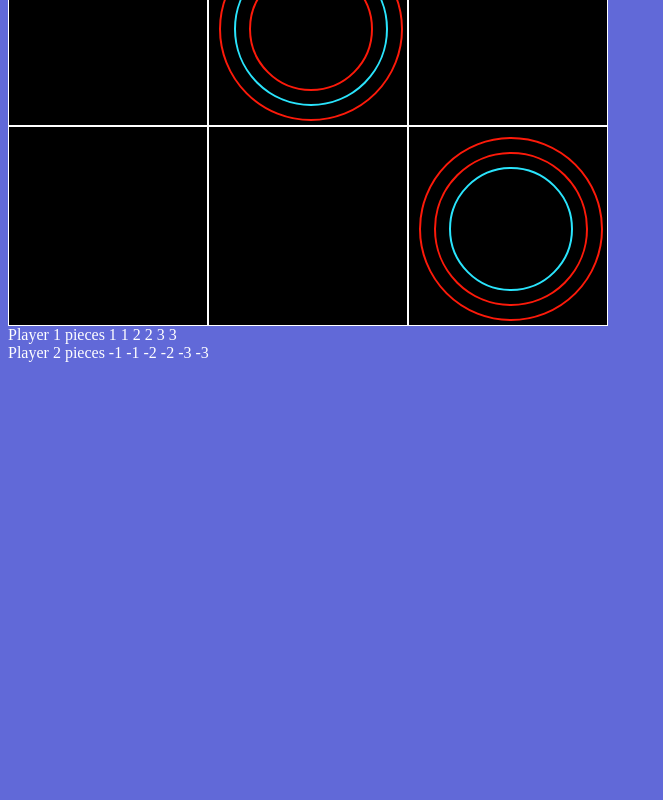
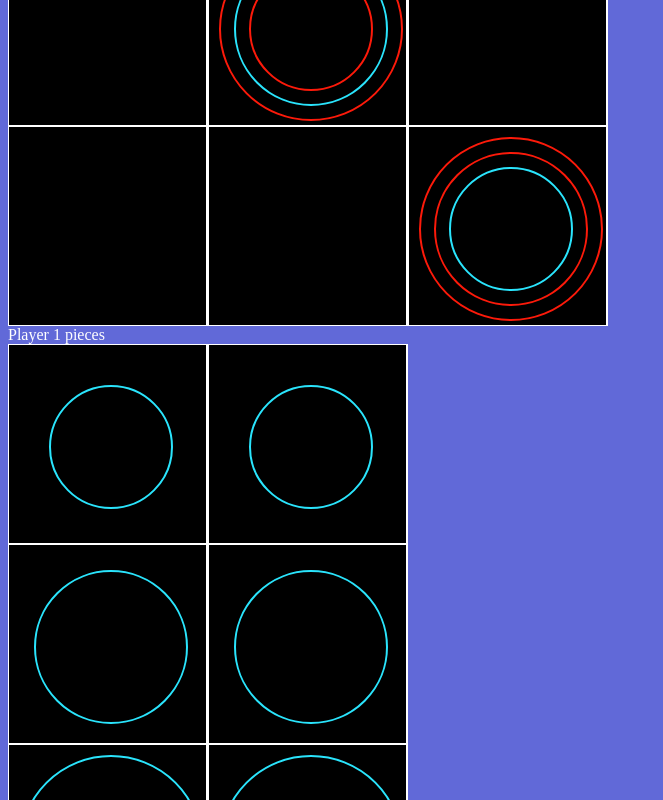
Before and after one commit to statox/tic-tac-wow, a SvelteKit app: page / in a window 1280 px wide. Shown: the part 300-1100 px from the top of the page, without its empty margins (0-663 px from the left). Before the commit the page ends 800 px from the top, so only its background shows below. Built offline with nearby package versions, Linux system fonts and the light colour scheme.

Commit message:
Make PiecesCell compoment to show the pieces in the board and in the players hand

```diff
--- a/src/libs/components/Board.svelte
+++ b/src/libs/components/Board.svelte
@@ -1,4 +1,6 @@
 <script lang="ts">
+    import PiecesCell from './PiecesCell.svelte';
+
     export let grid: number[][][];
 </script>
 
@@ -6,18 +8,7 @@
     <div class="overlay">
         {#each grid as line, y}
             {#each line as cell, x}
-                <div class="cell">
-                    {#each cell.reverse() as piece}
-                        <div
-                            class="piece"
-                            class:player1={piece > 0}
-                            class:player2={piece < 0}
-                            class:small-circle={Math.abs(piece) === 1}
-                            class:medium-circle={Math.abs(piece) === 2}
-                            class:large-circle={Math.abs(piece) === 3}
-                        />
-                    {/each}
-                </div>
+                <PiecesCell pieces={cell} />
             {/each}
         {/each}
     </div>
@@ -35,48 +26,4 @@
         grid-template-rows: repeat(3, 200px);
         grid-auto-flow: row;
     }
-
-    .cell {
-        border: white solid 1px;
-        background-color: black;
-        color: red;
-        position: relative;
-    }
-
-    .player1 {
-        border: solid #2ae4fc 2px;
-    }
-    .player2 {
-        border: solid #fc1a0a 2px;
-    }
-    .piece {
-        position: absolute;
-    }
-
-    .small-circle {
-        top: 40px;
-        left: 40px;
-        height: 120px;
-        width: 120px;
-        border-radius: 50%;
-        display: inline-block;
-    }
-
-    .medium-circle {
-        top: 25px;
-        left: 25px;
-        height: 150px;
-        width: 150px;
-        border-radius: 50%;
-        display: inline-block;
-    }
-
-    .large-circle {
-        top: 10px;
-        left: 10px;
-        height: 180px;
-        width: 180px;
-        border-radius: 50%;
-        display: inline-block;
-    }
 </style>
--- a/src/libs/components/Game.svelte
+++ b/src/libs/components/Game.svelte
@@ -1,37 +1,14 @@
 <script lang="ts">
-    import type p5 from 'p5';
-    import P5, { type Sketch } from 'p5-svelte';
-    import { onDestroy } from 'svelte';
     import { getNewGame } from '../services/game';
-    import { drawGame } from '../services/game/drawing';
     import Board from './Board.svelte';
     import PlayerPieces from './PlayerPieces.svelte';
 
-    let _p5: p5;
-
     const game = getNewGame();
-
-    const sketch: Sketch = (p5) => {
-        p5.setup = () => {
-            _p5 = p5;
-            const screenDimension = Math.min(p5.windowWidth, p5.windowHeight);
-            p5.createCanvas(screenDimension * 0.7, screenDimension * 0.7);
-        };
-        p5.draw = () => {
-            p5.background(0);
-            drawGame(p5, game);
-        };
-    };
-
-    onDestroy(() => {
-        _p5?.remove();
-    });
 </script>
 
 <span>Hello Game</span>
 
 <div class="d-flex justify-content-center">
-    <P5 {sketch} />
     <Board grid={game.grid} />
     <PlayerPieces playerPieces={game.player1Pieces} player={1} />
     <PlayerPieces playerPieces={game.player2Pieces} player={2} />
--- /dev/null
+++ b/src/libs/components/PiecesCell.svelte
@@ -0,0 +1,63 @@
+<script lang="ts">
+    export let pieces: number[];
+</script>
+
+<div class="cell">
+    {#each pieces.reverse() as piece}
+        <div
+            class="piece"
+            class:player1={piece > 0}
+            class:player2={piece < 0}
+            class:small-circle={Math.abs(piece) === 1}
+            class:medium-circle={Math.abs(piece) === 2}
+            class:large-circle={Math.abs(piece) === 3}
+        />
+    {/each}
+</div>
+
+<style>
+    .cell {
+        border: white 1px solid;
+        border-right: white 2px solid;
+        background-color: black;
+        color: red;
+        position: relative;
+    }
+
+    .player1 {
+        border: solid #2ae4fc 2px;
+    }
+    .player2 {
+        border: solid #fc1a0a 2px;
+    }
+    .piece {
+        position: absolute;
+    }
+
+    .small-circle {
+        top: 40px;
+        left: 40px;
+        height: 120px;
+        width: 120px;
+        border-radius: 50%;
+        display: inline-block;
+    }
+
+    .medium-circle {
+        top: 25px;
+        left: 25px;
+        height: 150px;
+        width: 150px;
+        border-radius: 50%;
+        display: inline-block;
+    }
+
+    .large-circle {
+        top: 10px;
+        left: 10px;
+        height: 180px;
+        width: 180px;
+        border-radius: 50%;
+        display: inline-block;
+    }
+</style>
--- a/src/libs/components/PlayerPieces.svelte
+++ b/src/libs/components/PlayerPieces.svelte
@@ -1,13 +1,22 @@
 <script lang="ts">
+    import PiecesCell from './PiecesCell.svelte';
+
     export let player: 1 | 2;
     export let playerPieces: number[];
 </script>
 
-<div>
-    <span>Player {player} pieces</span>
+<span>Player {player} pieces</span>
+<div class="overlay">
     {#each playerPieces as piece}
-        <span>
-            {piece}
-        </span>
+        <PiecesCell pieces={[piece]} />
     {/each}
 </div>
+
+<style>
+    .overlay {
+        display: grid;
+        grid-template-columns: repeat(2, 200px);
+        grid-template-rows: repeat(3, 200px);
+        grid-auto-flow: row;
+    }
+</style>
```
